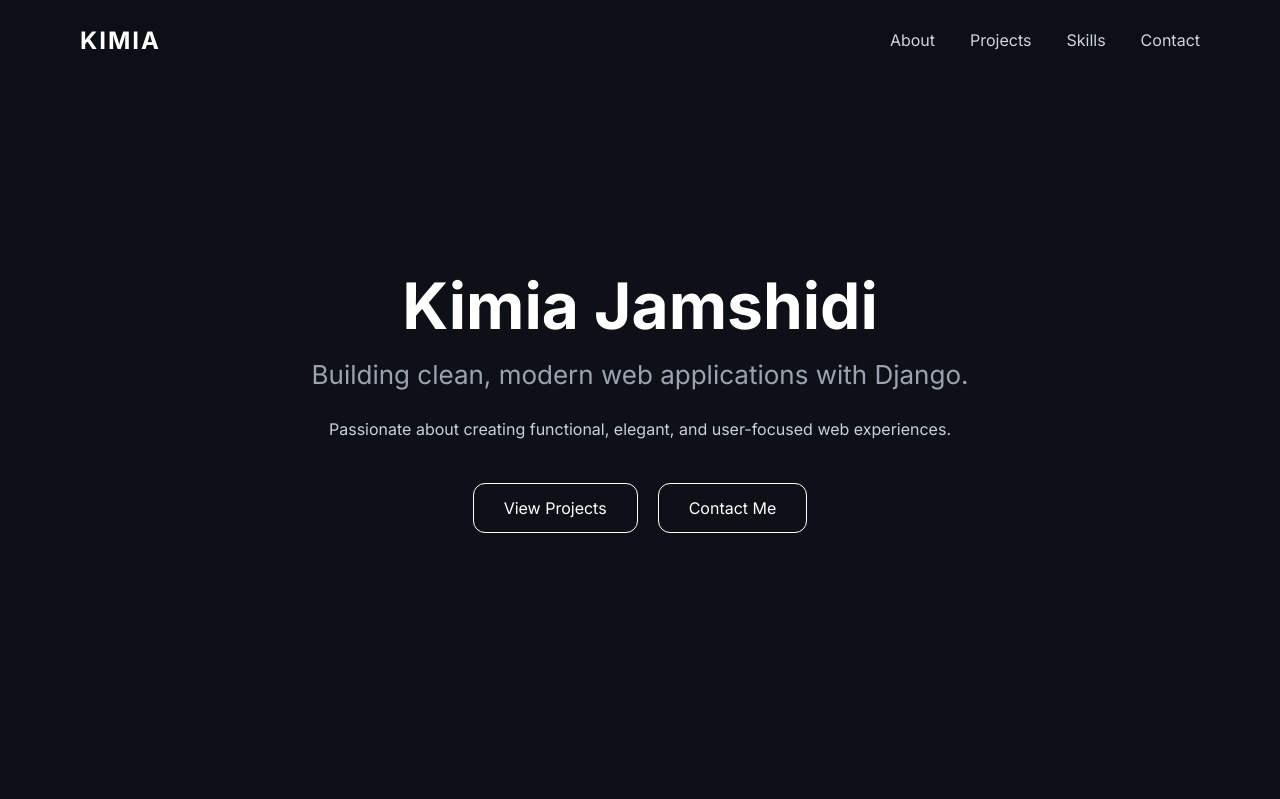
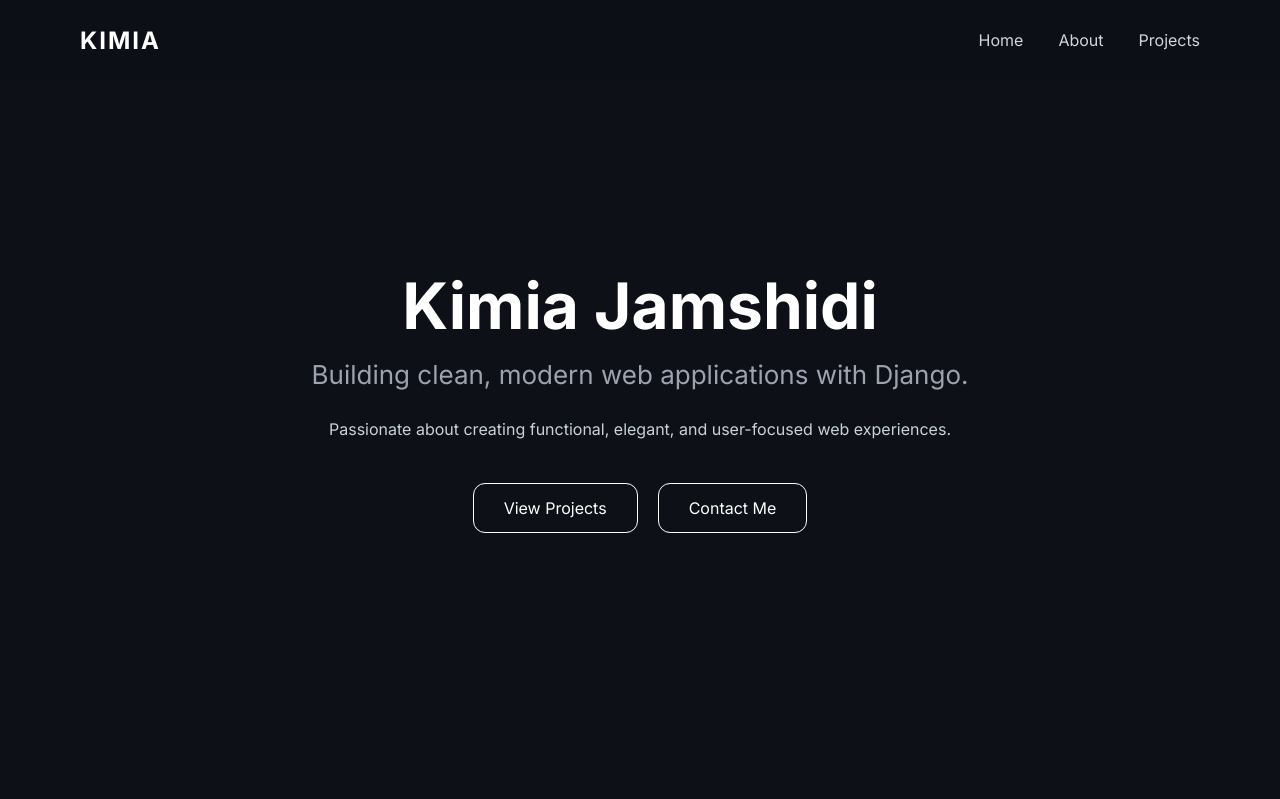
Before and after one commit to kimiajam/portfolio-project, a Django app: page / in a window 1280 px wide. Shown: the top 799 px of the page. Run offline with Django 5.2, Linux system fonts and the light colour scheme; data that the repository does not hold is empty.

Commit message:
Add dynamic about section and navigation anchors

```diff
--- a/static/css/style.css
+++ b/static/css/style.css
@@ -240,3 +240,6 @@ body {
         font-size: 22px;
     }
 }
+html {
+    scroll-behavior: smooth;
+}
--- a/templates/home.html
+++ b/templates/home.html
@@ -8,7 +8,7 @@ Home
 
 {% include "includes/navbar.html" %}
 
-<section class="hero">
+<section id="home" class="hero">
 
     <h1>Kimia Jamshidi</h1>
 
--- a/templates/includes/about.html
+++ b/templates/includes/about.html
@@ -1,4 +1,4 @@
-<section class="about">
+<section id = "about" class="about">
 
     {% if about %}
 
--- a/templates/includes/navbar.html
+++ b/templates/includes/navbar.html
@@ -8,14 +8,11 @@
 
         <ul class="nav-links">
 
-            <li><a href="#">About</a></li>
+            <li><a href="#home">Home</a></li>
 
-            <li><a href="#">Projects</a></li>
+            <li><a href="#about">About</a></li>
 
-            <li><a href="#">Skills</a></li>
-
-            <li><a href="#">Contact</a></li>
-
+            <li><a href="#projects">Projects</a></li>
         </ul>
 
     </nav>
--- a/templates/includes/projects.html
+++ b/templates/includes/projects.html
@@ -1,4 +1,4 @@
-<section class="projects">
+<section id="projects" class="projects">
 
     <h2>My Projects</h2>
 
```
